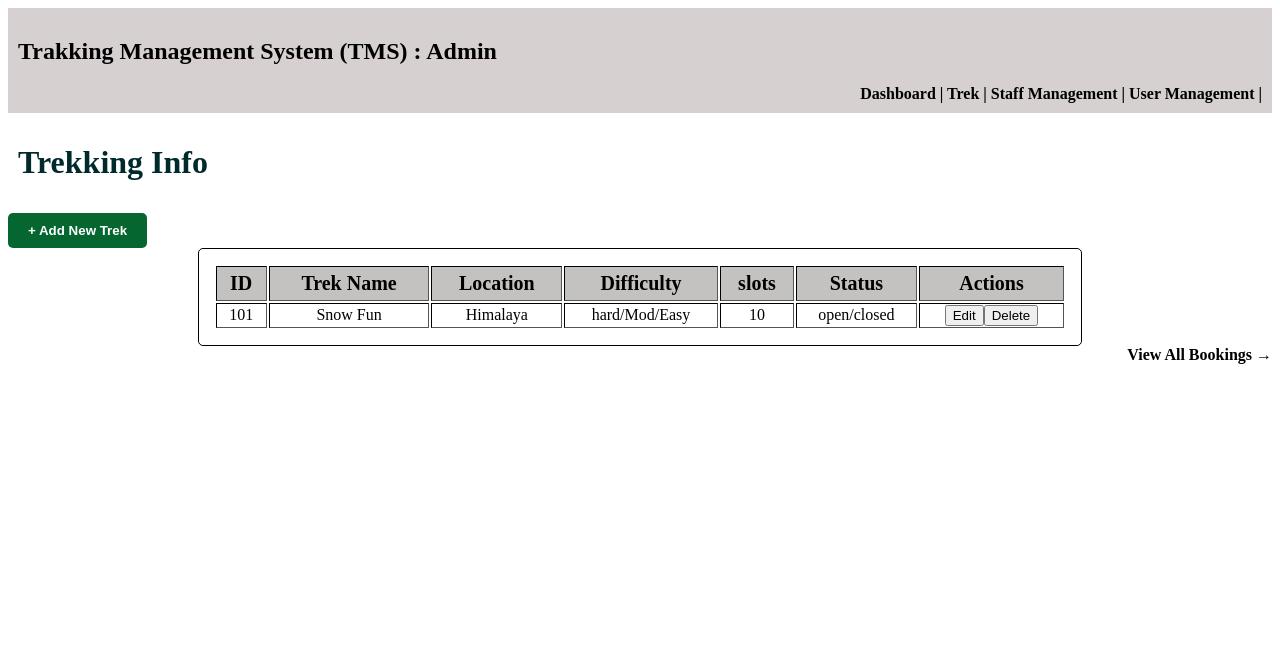
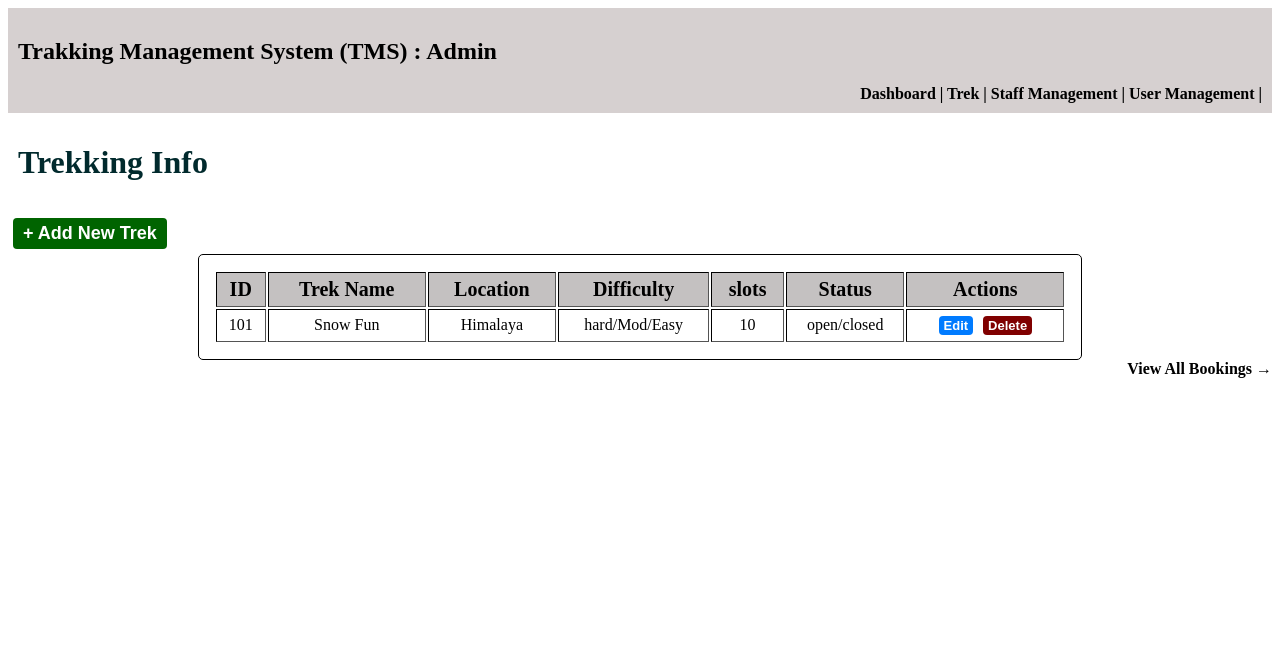
Before and after one commit to vrushanksuryawanshi/Trekking_Management_System, a Flask app: template templates/admin_treks.html in a window 1280 px wide. Shown: the top 668 px of the page. Run offline with Flask 3, Linux system fonts and the light colour scheme; the template is opened without the code that fills it, so the values that code supplies are empty.

Commit message:
Added New CSS to bottons

```diff
--- a/static/main.css
+++ b/static/main.css
@@ -12,6 +12,10 @@
     padding: 20px;
 }
 
+body {
+    padding-bottom: 50px;
+}
+
 footer{
     background:black;
     color:white;
@@ -23,15 +27,6 @@ footer{
     width: 100%;
 }
 
-.but{
-    background: #06662f;
-    color: white;
-    border: none;
-    padding: 10px 20px;
-    font-weight: bold;
-    cursor: pointer;
-    border-radius: 5px;
-}
 
 .center{
     margin: auto;
@@ -85,3 +80,45 @@ h1{
     padding: 10px;
     color: rgb(1, 42, 45);
 }
+
+.btn-link{
+    display: inline-block;
+
+    padding: 2px 5px;
+
+    text-decoration: none;
+    font-family: sans-serif;
+    font-weight: bold;
+    font-size: small;
+    background-color: #007bff;
+    color: #ffffff;
+    border-radius: 4px;
+
+    transition: background-color 0.2s ease;
+    cursor: pointer;
+    margin: 5px;
+}
+
+.btn-link:hover{
+    background-color: #0056b3;
+}
+
+.btn-danger{
+    background-color: maroon;
+    color: #ffffff;
+    border-radius: 4px;
+}
+
+.btn-done{
+    background-color: darkgreen;
+    color: #ffffff;
+    border-radius: 4px;
+}
+
+.btn-big{
+    background-color: darkgreen;
+    color: #ffffff;
+    font-size:large;
+    border-radius: 4px;
+    padding: 5px 10px;
+}
--- a/templates/Add_trek.html
+++ b/templates/Add_trek.html
@@ -38,8 +38,8 @@
 
             <tr><td>Description:</td> <td><textarea cols="20" row="3" name="T_discr"></textarea></td></tr>
         </table>
-        <input type="button" onclick="window.location.href='admin_treks.html'" value="back">
-        <input type="submit" class="but" >
+        <a href="admin_treks.html" class="btn-link">Back</a>
+        <a href="#" class="btn-link btn-done">Submit</a>
         </form>
 
 
--- a/templates/admin_treks.html
+++ b/templates/admin_treks.html
@@ -19,12 +19,12 @@
 
     <main>
         <h1>Trekking Info</h1>
-        <input type="button" class="but" onclick="window.location.href='Add_trek.html'" value="+ Add New Trek">
+        <a href="Add_trek.html" class="btn-link btn-big">+ Add New Trek</a>
 
         <table class="normal" border="1">
             <tr><th>ID</th>     <th>Trek Name</th>   <th>Location</th>   <th>Difficulty</th>        <th>slots</th>  <th>Status</th>  <th>Actions</th></tr>
             <tr><td>101</td>     <td>Snow Fun</td>    <td>Himalaya</td>  <td>hard/Mod/Easy</td>     <td>10</td>     <td>open/closed</td>
-                <td><input type="button" onclick="window.location.href='Add_trek.html'" value="Edit"><button value="Delete">Delete</button></td></tr>
+                <td><a href="Add_trek.html" class="btn-link">Edit</a><a href="#" class="btn-link btn-danger">Delete</a></tr>
         </table>
 
         <nav>
--- a/templates/admin_user.html
+++ b/templates/admin_user.html
@@ -24,14 +24,14 @@
             <table class="normal" border="1">
                 <tr><th>User ID</th>     <th>Name</th>     <th>Email</th>   <th>Contact</th>  <th>Actions</th></tr>
                 <tr><td>101</td>          <td>Vaibhav</td>  <td>XXX</td>      <td>XXXX</td>
-                <td><input type="button" value="Block"></td></tr>
+                <td><a href="#" class="btn-link btn-danger">Block</a></td></tr>
             </table>
 
         <h3>Blacklisted Users:</h3>:</h3>
             <table class="normal" border="1">
                 <tr><th>Staff ID</th>     <th>Name</th>     <th>Email</th>   <th>Contact</th>  <th>Actions</th></tr>
                 <tr><td>101</td>          <td>Vaibhav</td>  <td>XXX</td>      <td>XXXX</td>
-                <td><input type="button" value="Unblock"></td></tr>
+                <td><a href="#" class="btn-link">Unblock</a></td></tr>
             </table>
             </table>
     </main>
--- a/templates/staff_dashboard.html
+++ b/templates/staff_dashboard.html
@@ -22,7 +22,7 @@
         <table class="normal" border="1">
             <tr><th>Trek Name</th> <th>Location</th>   <th>Participants</th>   <th>Slots</th>   <th>Status</th>   <th>Actions</th></tr>
             <tr><td>Everest</td>   <td>Himalaya</td>   <td>12</td>             <td>15</td>   <td>Open/Closed</td>
-                <td><input type="button" value="Manage" onclick="window.location.href='staff_treks.html'"></td></tr>
+                <td><a href="staff_treks.html" class="btn-link">Manage</a></td></tr>
         </table>
     </main>
 
--- a/templates/staff_treks.html
+++ b/templates/staff_treks.html
@@ -27,7 +27,7 @@
             <tr><th>User Name</th> <th>Email</th>   <th>Booking Date</th>   <th>Status</th></tr>
             <tr><td>Vaibhav</td>   <td>hi@gmail.com</td>   <td>xx/xx/xxxx</td> <td>Booked</td></tr>
         </table>
-        <input type="button" class="but" value="Mark as Completed">
+        <a href="staff_dashboard.html" class="btn-link btn-done">Mark as Completed</a>
     </main>
 
     <footer>© 2026 Trekking Management System</footer>
--- a/templates/user_dashboard.html
+++ b/templates/user_dashboard.html
@@ -38,7 +38,7 @@
         <table class="normal" border="1">
             <tr><th>Trek Name</th> <th>Location</th>   <th>Difficulty</th>   <th>Duration(days)</th>   <th>Available Slots</th> <th>Action</th></tr>
             <tr><td>XYZ</td>       <td>Nepalk</td>     <td>Medium</td>       <td>15</td>               <td>10</td>
-                <td><input type="button" value="Book" onclick="window.location.href='user_book.html'"></td>
+                <td><a href="user_book.html" class="btn-link btn-done">Book Now</a></td>
             </tr>
         </table>
 
@@ -46,7 +46,7 @@
         <table class="normal" border="1">
             <tr><th>Trek Name</th> <th>Booking Date</th>   <th>Status</th>      <th>Action</th></tr>
             <tr><td>XYZ</td>       <td>xx/xx/xxxx</td>     <td>Booked</td>
-                <td><input type="button" value="View_Details" onclick="window.location.href='user_book.html'"></td>
+                <td><a href="user_book.html" class="btn-link">View Detatils</a></td>
             </tr>
         </table>
 
```
Also changed, not shown: templates/admin_staff.html (+4 -3 lines), templates/user_book.html (+9 -2 lines).
